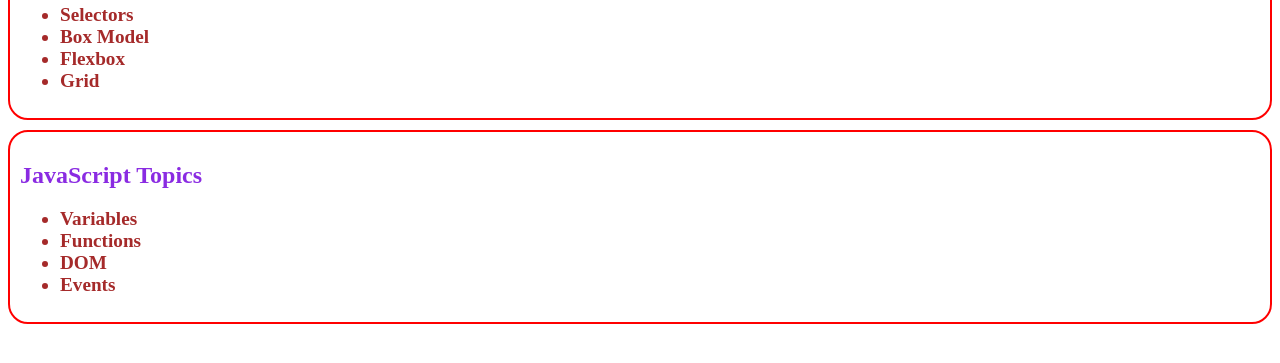
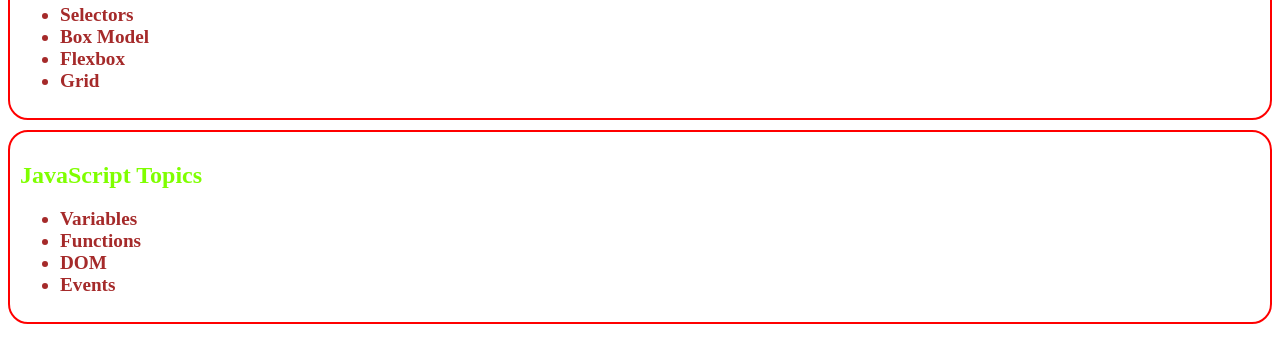
Before and after one commit to Sujon-pal/Integrate-JS--JS-in-A-RelationShip-, a plain HTML site: page 01-DOM/index.html in a window 1280 px wide. Shown: the part 305-668 px from the top of the page. Drawn offline with Linux system fonts and the light colour scheme.

Commit message:
add dom code

```diff
--- a/01-DOM/index.html
+++ b/01-DOM/index.html
@@ -32,7 +32,7 @@
 
   <!-- Section 3 -->
   <section >
-    <h1 id="js-title">JavaScript Topics</h1>
+    <h1 id="js-title" class="text-size">JavaScript Topics</h1>
     <ul>
       <li>Variables</li>
       <li>Functions</li>
--- a/01-DOM/script2.js
+++ b/01-DOM/script2.js
@@ -26,3 +26,10 @@
   section.style.borderRadius = "20px";
   section.style.padding = "10px";
 }
+
+
+let section = document.getElementById('js-title');
+section.classList.add('text-color');
+section.classList.remove('text-size') // remove text size in css class
+
+// 📌📌📌 25-7 NodeList, htmlcollection, parentNode, childnodes, createElement
--- a/01-DOM/style.css
+++ b/01-DOM/style.css
@@ -7,3 +7,12 @@ ul > li{
     font-weight: bold;
     font-size: larger;
 }
+
+
+.text-color{
+    color: chartreuse;
+}
+
+.text-size{
+    font-size: 3rem;
+}
```
